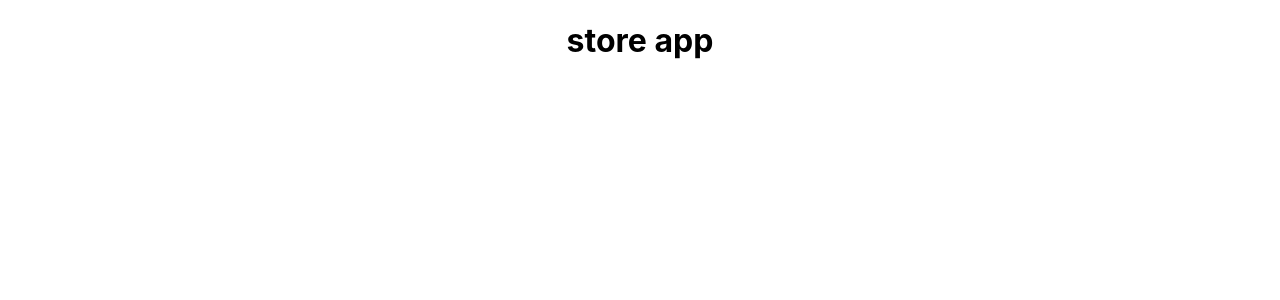
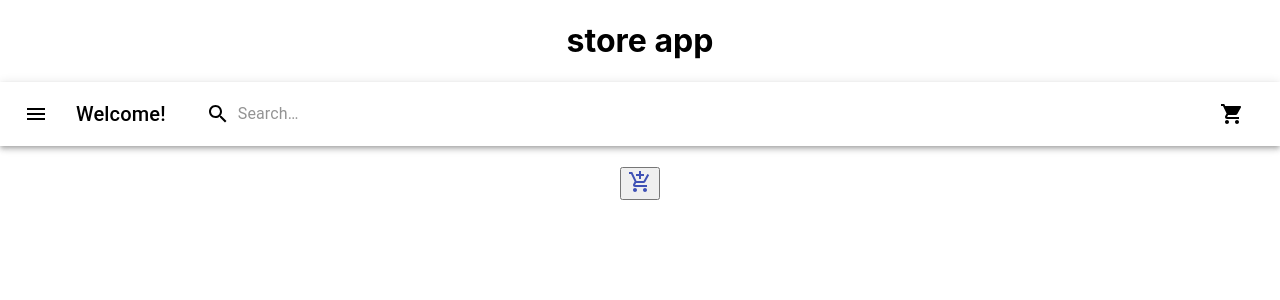
Before and after one commit to sMedrano101/basic-store, a React (Create React App) app: page /Items/1 in a window 1280 px wide. Shown: the top 300 px of the page. Built offline with nearby package versions, Linux system fonts and the light colour scheme; no server answers.

Commit message:
added context-api, params

```diff
--- a/src/Routers.js
+++ b/src/Routers.js
@@ -1,19 +1,28 @@
-import React from "react";
+import React, { useState } from "react";
 import { BrowserRouter as Router, Switch, Route, Link } from "react-router-dom";
 import Home from "./components/Home";
-import Cart from "./components/Cart";
+import Cart from "./components/CartDetails";
 import Signin from "./components/Signin";
+import cartGlobal from "./components/Context";
+import Items from "./components/Items";
+import CartDetails from "./components/CartDetails";
 
 export default function Routers() {
+  let cartData = useState([]);
+
   return (
+    <cartGlobal.Provider value={cartData}>
       <div>
         <Router>
           <Switch>
             <Route exact path="/" component={Home} />
             <Route exact path="/Cart" component={Cart} />
             <Route exact path="/Signin" component={Signin} />
+            <Route exact path="/Items/:id" component={Items} />
+            <Route exact path="/CartDetails" component={CartDetails} />
           </Switch>
         </Router>
       </div>
+    </cartGlobal.Provider>
   );
 }
--- a/src/components/Card.js
+++ b/src/components/Card.js
@@ -1,4 +1,4 @@
-import React from "react";
+import React, { useState, useContext } from "react";
 import { makeStyles } from "@material-ui/core/styles";
 import Card from "@material-ui/core/Card";
 import CardActionArea from "@material-ui/core/CardActionArea";
@@ -7,6 +7,9 @@ import CardContent from "@material-ui/core/CardContent";
 import CardMedia from "@material-ui/core/CardMedia";
 import Button from "@material-ui/core/Button";
 import Typography from "@material-ui/core/Typography";
+// import "./csscomponent/card.css";
+import AddShoppingCartIcon from "@material-ui/icons/AddShoppingCart";
+import cartGlobal from "./Context";
 
 const useStyles = makeStyles({
   root: {
@@ -15,11 +18,16 @@ const useStyles = makeStyles({
   media: {
     height: 140,
   },
+  title: {
+    fontWeight: "bold",
+  },
 });
 
 //renamed cards
 export default function Cards(Props) {
   const classes = useStyles();
+  let [globalData, setGlobalData] = useContext(cartGlobal);
+  console.log(globalData);
   return (
     <Card className={classes.root}>
       <CardActionArea>
@@ -32,13 +40,25 @@ export default function Cards(Props) {
           <Typography gutterBottom variant="h5" component="h2">
             Price:${Props.price}
           </Typography>
-          <Typography variant="body2" color="textSecondary" component="p">
-            {Props.desc}
+          <Typography
+            variant="body2"
+            color="textSecondary"
+            component="p"
+            className={classes.title}
+          >
+            {/* {Props.desc} */}
+            {Props.title}
           </Typography>
         </CardContent>
       </CardActionArea>
       <CardActions>
-        <button>Add to Cart</button>
+        <button
+          onClick={() =>
+            setGlobalData([...globalData, { id: Props.id, title: Props.title }])
+          }
+        >
+          <AddShoppingCartIcon color="primary" />
+        </button>
       </CardActions>
     </Card>
   );
--- a/src/components/Cart.js
+++ b/src/components/CartDetails.js
@@ -1,7 +1,7 @@
 import React from "react";
 import Navbar from "./Navbar";
 
-export default function Cart() {
+export default function CartDetails() {
   return (
     <div>
       <Navbar />
--- /dev/null
+++ b/src/components/Context.js
@@ -0,0 +1,3 @@
+import { createContext } from "react";
+let cartGlobal = createContext([]);
+export default cartGlobal;
--- a/src/components/Home.js
+++ b/src/components/Home.js
@@ -1,12 +1,12 @@
-import React, { useState, useEffect } from "react";
+import React, { useState, useEffect, useContext } from "react";
 import Navbar from "./Navbar";
 import Cards from "./Card";
 import Grid from "@material-ui/core/Grid";
 import CircularProgress from "@material-ui/core/CircularProgress";
+import { Link } from "react-router-dom";
 
 export default function Home() {
   let [data, setData] = useState("");
-
   useEffect(() => {
     fetch("https://fakestoreapi.com/products")
       .then((response) => {
@@ -29,12 +29,15 @@ export default function Home() {
           <Grid container spacing={3}>
             {data.map((el) => (
               <Grid item xs={12} sm={4} key={el.id}>
-                <Cards
-                  img={el.image}
-                  title={el.title}
-                  price={el.price}
-                  desc={el.description}
-                />
+                <Link to={`/Items/${el.id}`} id="styling">
+                  <Cards
+                    img={el.image}
+                    title={el.title}
+                    price={el.price}
+                    id={el.id}
+                    // desc={el.description}
+                  />
+                </Link>
               </Grid>
             ))}
           </Grid>
--- /dev/null
+++ b/src/components/Items.js
@@ -0,0 +1,44 @@
+import React, { useEffect, useState, useContext } from "react";
+import Navbar from "./Navbar";
+import { useParams } from "react-router-dom";
+import cartGlobal from "./Context";
+import Button from "@material-ui/core/Button";
+import AddShoppingCartIcon from "@material-ui/icons/AddShoppingCart";
+
+export default function Items() {
+  let [showingData, setShowingData] = useState([""]);
+  let [data, setData] = useState([""]);
+  let getParams = useParams("id");
+  useEffect(() => {
+    fetch("https://fakestoreapi.com/products")
+      .then((data) => {
+        return data.json();
+      })
+      .then((response) => {
+        setShowingData(
+          response.filter((el) => el.id === parseInt(getParams.id))
+        );
+      });
+  }, []);
+
+  let [globalData, setGlobalData] = useContext(cartGlobal);
+  return (
+    <div>
+      <Navbar />
+      {showingData.map((el) => (
+        <div>
+          <h1>{el.title}</h1>
+          <img src={el.image} />
+
+          <button
+            onClick={() =>
+              setGlobalData([...globalData, { id: el.id, title: el.title }])
+            }
+          >
+            <AddShoppingCartIcon color="primary" />
+          </button>
+        </div>
+      ))}
+    </div>
+  );
+}
--- a/src/components/Navbar.js
+++ b/src/components/Navbar.js
@@ -1,4 +1,4 @@
-import React from "react";
+import React, { useContext } from "react";
 import { fade, makeStyles } from "@material-ui/core/styles";
 import AppBar from "@material-ui/core/AppBar";
 import Toolbar from "@material-ui/core/Toolbar";
@@ -25,6 +25,7 @@ import ListItemText from "@material-ui/core/ListItemText";
 import HomeSharpIcon from "@material-ui/icons/HomeSharp";
 import AssignmentIndSharpIcon from "@material-ui/icons/AssignmentIndSharp";
 import { Link } from "react-router-dom";
+import cartGlobal from "./Context";
 
 const useStyles = makeStyles((theme) => ({
   grow: {
@@ -102,6 +103,7 @@ const useStyles = makeStyles((theme) => ({
 
 export default function PrimarySearchAppBar() {
   const classes = useStyles();
+  let [globalData, setGlobalData] = useContext(cartGlobal);
   const [state, setState] = React.useState({
     top: false,
     left: false,
@@ -153,7 +155,7 @@ export default function PrimarySearchAppBar() {
         <List>
           <ListItem button>
             <ListItemIcon>
-              <Badge badgeContent={11} color="secondary">
+              <Badge badgeContent={globalData.length} color="secondary">
                 <ShoppingCartIcon />
               </Badge>
             </ListItemIcon>
@@ -223,7 +225,7 @@ export default function PrimarySearchAppBar() {
       </MenuItem> */}
       <MenuItem>
         <IconButton aria-label="show 11 new notifications" color="inherit">
-          <Badge badgeContent={11} color="secondary">
+          <Badge badgeContent={globalData.length} color="secondary">
             <ShoppingCartIcon />
           </Badge>
         </IconButton>
@@ -285,8 +287,8 @@ export default function PrimarySearchAppBar() {
                 <MailIcon />
               </Badge>
             </IconButton> */}
-            <IconButton aria-label="show 17 new notifications" color="inherit">
-              <Badge badgeContent={17} color="secondary">
+            <IconButton aria-label="size of array" color="inherit">
+              <Badge badgeContent={globalData.length} color="secondary">
                 <ShoppingCartIcon />
               </Badge>
             </IconButton>
```
Also changed, not shown: src/components/csscomponents/card.css (added). Lines whose indentation alone changed are shown as unchanged.
